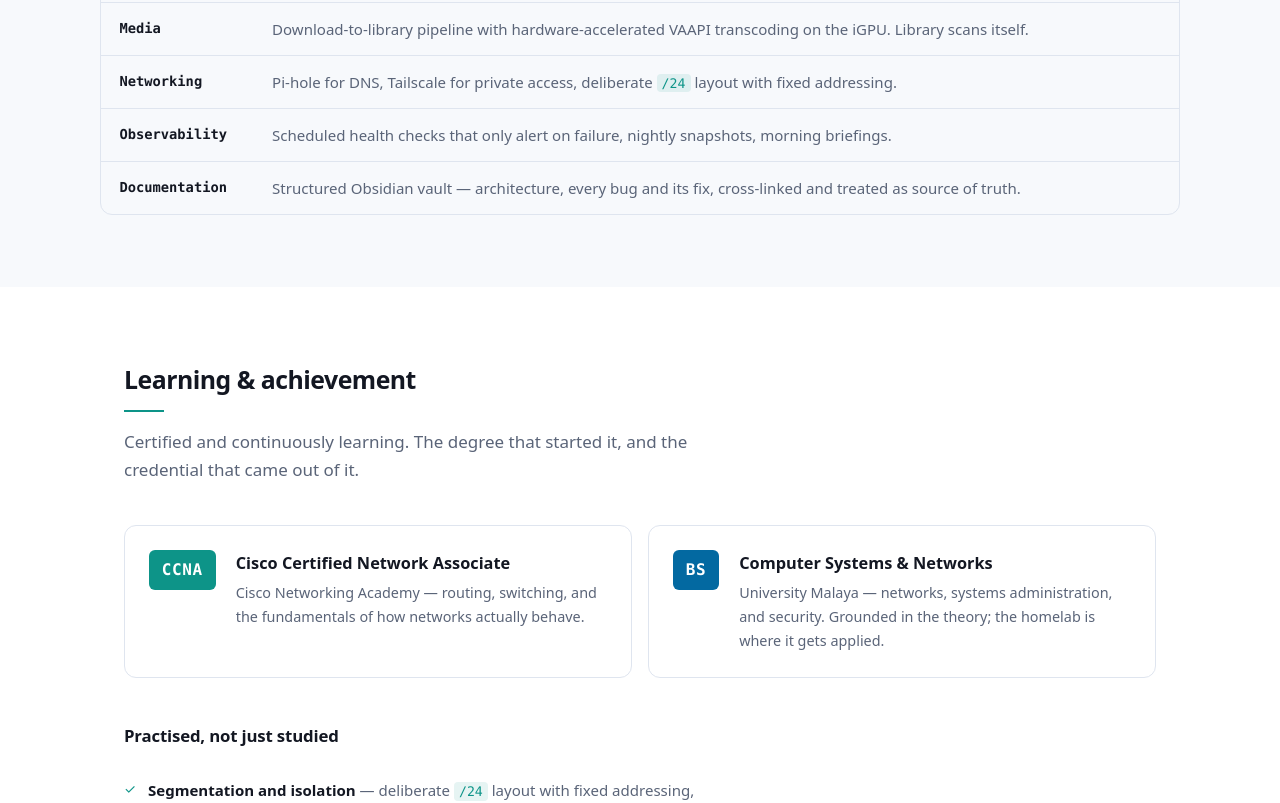
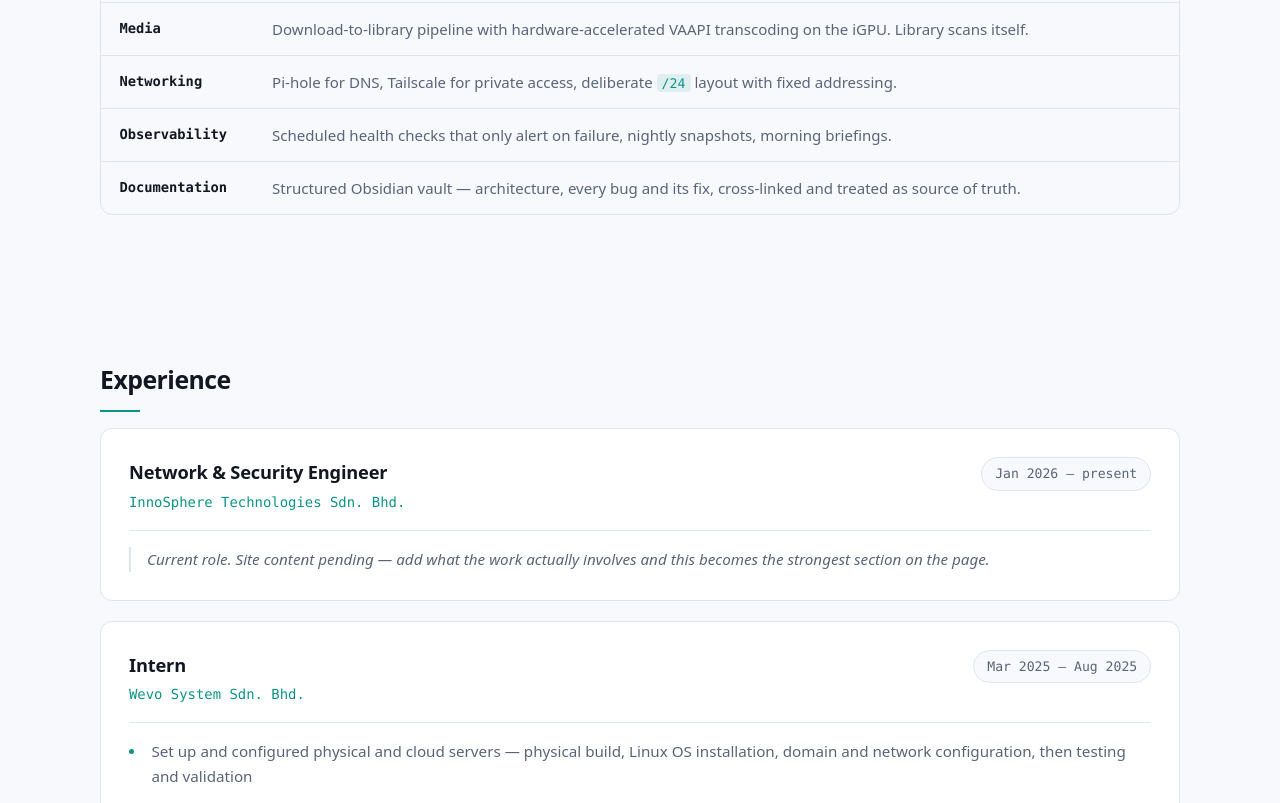
Before and after one commit to muhdharris/muhdharris.github.io, a plain HTML site: page index.html in a window 1280 px wide. Shown: the part 1997-2800 px from the top of the page. Drawn offline with Linux system fonts and the light colour scheme.

Commit message:
Add Experience section: InnoSphere Technologies, Wevo System internship

```diff
--- a/index.html
+++ b/index.html
@@ -18,6 +18,7 @@
         </button>
         <nav>
             <a href="#about" class="nav-link">About</a>
+            <a href="#experience" class="nav-link">Experience</a>
             <a href="#learning" class="nav-link">Learning</a>
             <a href="#infra" class="nav-link">Infrastructure</a>
             <a href="#projects" class="nav-link">Portfolio</a>
@@ -109,6 +110,39 @@
                     <tr><td>Documentation</td><td>Structured Obsidian vault — architecture, every bug and its fix, cross-linked and treated as source of truth.</td></tr>
                 </tbody>
             </table>
+        </div>
+    </section>
+
+    <section id="experience" class="section alt">
+        <h2 class="section-title">Experience</h2>
+
+        <div class="role-block">
+            <div class="role-head">
+                <div>
+                    <h3>Network &amp; Security Engineer</h3>
+                    <p class="role-org">InnoSphere Technologies Sdn. Bhd.</p>
+                </div>
+                <span class="role-when">Jan 2026 — present</span>
+            </div>
+            <p class="role-note">
+                Current role. Site content pending — add what the work actually involves
+                and this becomes the strongest section on the page.
+            </p>
+        </div>
+
+        <div class="role-block">
+            <div class="role-head">
+                <div>
+                    <h3>Intern</h3>
+                    <p class="role-org">Wevo System Sdn. Bhd.</p>
+                </div>
+                <span class="role-when">Mar 2025 — Aug 2025</span>
+            </div>
+            <ul class="role-points">
+                <li>Set up and configured physical and cloud servers — physical build, Linux OS installation, domain and network configuration, then testing and validation</li>
+                <li>Installed and configured IP phones — hardware installation, network configuration, PBX integration, and user training</li>
+                <li>Provided onsite hardware support — diagnostics, troubleshooting, reconfiguration, component replacement, retest and validation</li>
+            </ul>
         </div>
     </section>
 
--- a/styles.css
+++ b/styles.css
@@ -408,3 +408,39 @@ footer p { color: var(--text-dim); font-size: 0.88rem; margin: 0; }
 
 .project-links { display: flex; flex-wrap: wrap; gap: 1.2rem; margin-top: 1rem; }
 .project-links a { font-family: var(--mono); font-size: 0.87rem; }
+
+/* ---------- experience ---------- */
+
+.role-block {
+    background: var(--surface); border: 1px solid var(--border);
+    border-radius: var(--radius); padding: 1.75rem; margin-bottom: 1.25rem;
+}
+.role-head {
+    display: flex; justify-content: space-between; align-items: flex-start;
+    gap: 1.25rem; flex-wrap: wrap; margin-bottom: 1rem;
+    padding-bottom: 1rem; border-bottom: 1px solid var(--border);
+}
+.role-head h3 { margin: 0 0 0.2rem; font-size: 1.14rem; letter-spacing: -0.01em; }
+.role-org {
+    margin: 0; color: var(--accent); font-family: var(--mono); font-size: 0.87rem;
+}
+.role-when {
+    font-family: var(--mono); font-size: 0.82rem; color: var(--text-dim);
+    white-space: nowrap; background: var(--bg-alt);
+    border: 1px solid var(--border); border-radius: 999px;
+    padding: 0.3rem 0.8rem;
+}
+.role-points { list-style: none; margin: 0; padding: 0; }
+.role-points li {
+    position: relative; padding-left: 1.4rem; margin-bottom: 0.75rem;
+    color: var(--text-dim); font-size: 0.95rem;
+}
+.role-points li:last-child { margin-bottom: 0; }
+.role-points li::before {
+    content: ""; position: absolute; left: 0; top: 0.62rem;
+    width: 5px; height: 5px; border-radius: 50%; background: var(--accent);
+}
+.role-note {
+    margin: 0; color: var(--text-dim); font-size: 0.95rem; font-style: italic;
+    border-left: 2px solid var(--border); padding-left: 1rem;
+}
```
